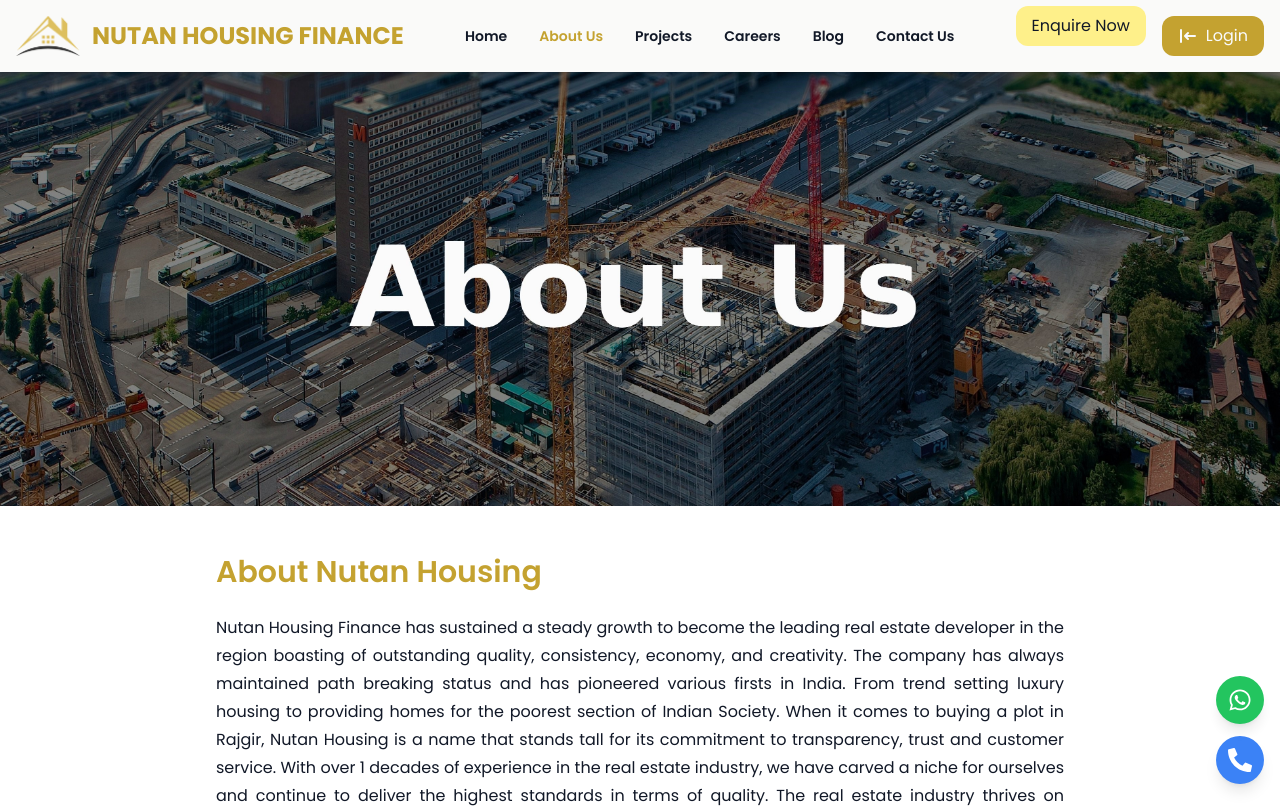
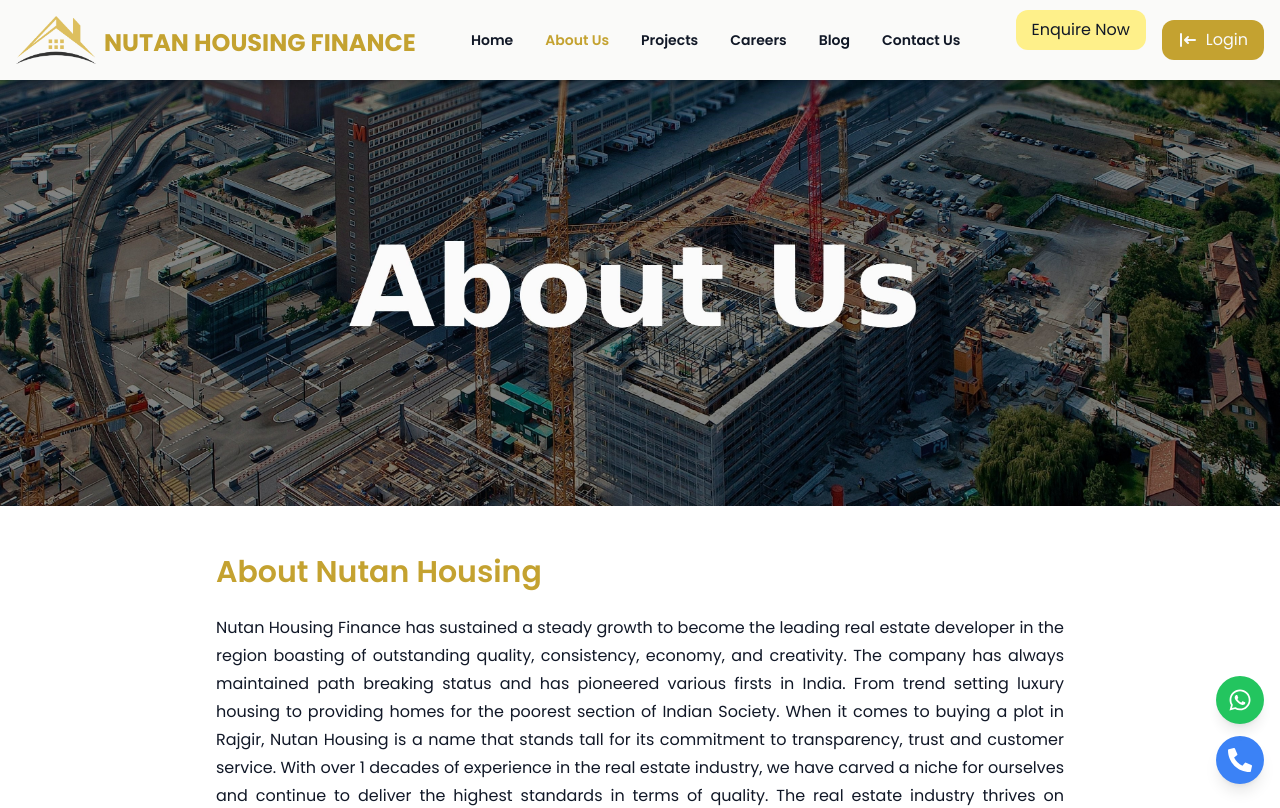
Before and after one commit to meaviishek/Nutan-Housing, a React (Vite) app in the folder Frontend/: page /about in a window 1280 px wide. Shown: the top 808 px of the page. Built offline with nearby package versions, Linux system fonts and the light colour scheme.

Commit message:
first commit

```diff
--- a/Frontend/src/components/Header.jsx
+++ b/Frontend/src/components/Header.jsx
@@ -16,8 +16,8 @@ const Header = ({openLogin,openEnq}) => {
         {/* Logo */}
         <Link to='/'>
           <div className="flex items-center">
-            <img src={Logo} alt="Nutan Housing Finance" className="md:w-16 md:h-10 w-14 h-8" />
-            <h1 className="md:ml-3 ml-1 text-lg lg:text-2xl font-bold text-primary">NUTAN HOUSING FINANCE</h1>
+            <img src={Logo} alt="Nutan Housing Finance" className="md:w-20 md:h-12 w-14 h-8" />
+            <h1 className="text-lg lg:text-2xl ml-2 mt-[5px] font-bold text-primary font-ubuntu ">NUTAN HOUSING FINANCE</h1>
           </div>
         </Link>
 
```
